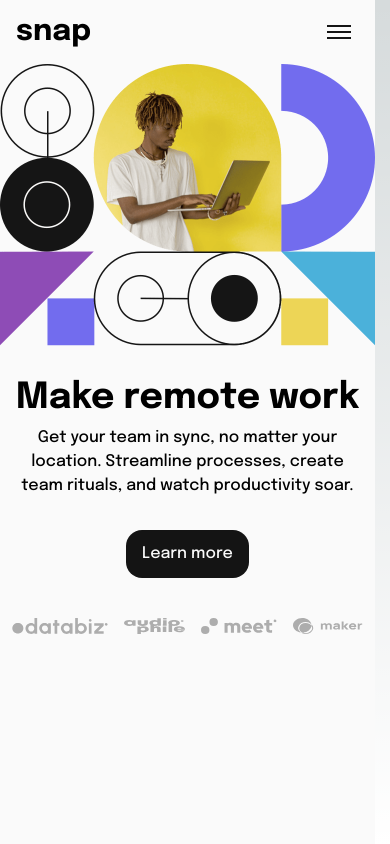
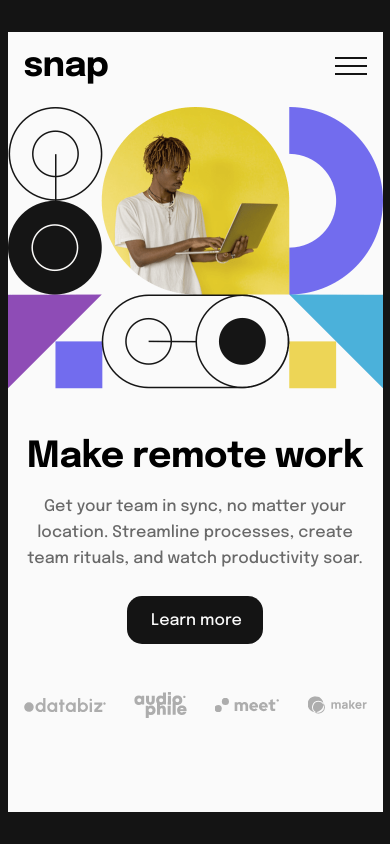
Before and after one commit to sjohnston82/intro-section-with-dropdown, a Next.js app: page / in a window 390 px wide. Built offline with nearby package versions, Linux system fonts and the light colour scheme.

Commit message:
mobile styling minus menu complete

```diff
--- a/src/app/_components/ClientBanner.tsx
+++ b/src/app/_components/ClientBanner.tsx
@@ -7,11 +7,11 @@ import Maker from "../../../public/images/client-maker.svg";
 
 const ClientBanner = () => {
   return (
-    <div className="flex mt-10 gap-4 h-4 mx-3">
-      <Image src={Databiz} alt="Databiz" />
-      <Image src={Audiophile} alt="Audiophile" />
-      <Image src={Meet} alt="Meet" />
-      <Image src={Maker} alt="Maker" />
+    <div className="flex mt-[43px] gap-[4px]   items-center">
+      <Image src={Databiz} alt="Databiz" className=" scale-[.72] h-5" />
+      <Image src={Audiophile} alt="Audiophile" className="-ml-[2px] scale-[.72]" />
+      <Image src={Meet} alt="Meet" className="ml-[1.5px] scale-[.72]" />
+      <Image src={Maker} alt="Maker" className="mr-[1px] scale-[.72]" />
     </div>
   );
 };
--- a/src/app/_components/nav/HamburgerMenu.tsx
+++ b/src/app/_components/nav/HamburgerMenu.tsx
@@ -8,10 +8,10 @@ const HamburgerMenu = () => {
   const { navOpen, setNavOpen } = useIntroContext();
 
   const burgerBar =
-    "h-[2px] bg-almost-black w-6 transition ease transform duration-300";
+    "h-[2px] bg-almost-black w-8 transition ease transform duration-300";
   return (
     <div
-      className=" flex flex-col  gap-1 items-center  justify-center  p-2 cursor-pointer"
+      className=" flex flex-col mr-2  gap-[6px] items-center  justify-center  p-2 cursor-pointer"
       onClick={() => setNavOpen(!navOpen)}
     >
       <span
--- a/src/app/_components/nav/Navbar.tsx
+++ b/src/app/_components/nav/Navbar.tsx
@@ -11,8 +11,8 @@ const Navbar = () => {
   return (
     <div className="relative w-full">
       <SlideInMenu />
-      <div className="h-16  px-4 flex justify-between items-center">
-        <h1 className="text-3xl font-bold">snap</h1>
+      <div className="h-[68px]  ml-[16px] font-bold flex justify-between items-center">
+        <h1 className="text-[35px] tracking-[-0.02em] font-bold">snap</h1>
         <HamburgerMenu />
       </div>
     </div>
--- a/src/app/page.tsx
+++ b/src/app/page.tsx
@@ -9,21 +9,23 @@ import ClientBanner from "./_components/ClientBanner";
 export default function Home() {
   return (
     <ContextProvider>
-      <main className="w-[375px] max-w-screen min-h-[100dvh] bg-almost-white overflow-hidden">
+      <div className="flex justify-center items-center w-full min-h-screen bg-almost-black">
+        <main className="w-[375px] h-[780px] max-w-screen   bg-almost-white overflow-hidden">
           <Navbar />
-        <Image src={HeroMobile} alt="Mobile hero image" />
-        <div className="mt-8">
-          <h1 className="text-4xl font-bold text-center">Make remote work</h1>
-          <p className="text-center mx-4 mt-2 font-light">
+          <Image src={HeroMobile} alt="Mobile hero image" className="mt-[7px]" />
+          <div className="mt-12">
+            <h1 className="text-4xl font-bold text-center tracking-[-0.0125em]">Make remote work</h1>
+            <p className="text-center mx-4 mt-[17px] text-medium-gray tracking-[0.005em] leading-relaxed">
               Get your team in sync, no matter your location. Streamline
               processes, create team rituals, and watch productivity soar.
             </p>
-          <button className="bg-almost-black text-almost-white mx-auto mt-8 py-3 px-4 rounded-2xl flex justify-center">
+            <button className="bg-almost-black text-almost-white font-[500]  mx-auto mt-[24px] pt-[13px] pb-[11px] pl-[24px] pr-[21px] rounded-[15px] flex justify-center">
               Learn more
             </button>
             <ClientBanner />
           </div>
         </main>
+      </div>
     </ContextProvider>
   );
 }
```
Lines whose indentation alone changed are shown as unchanged.
